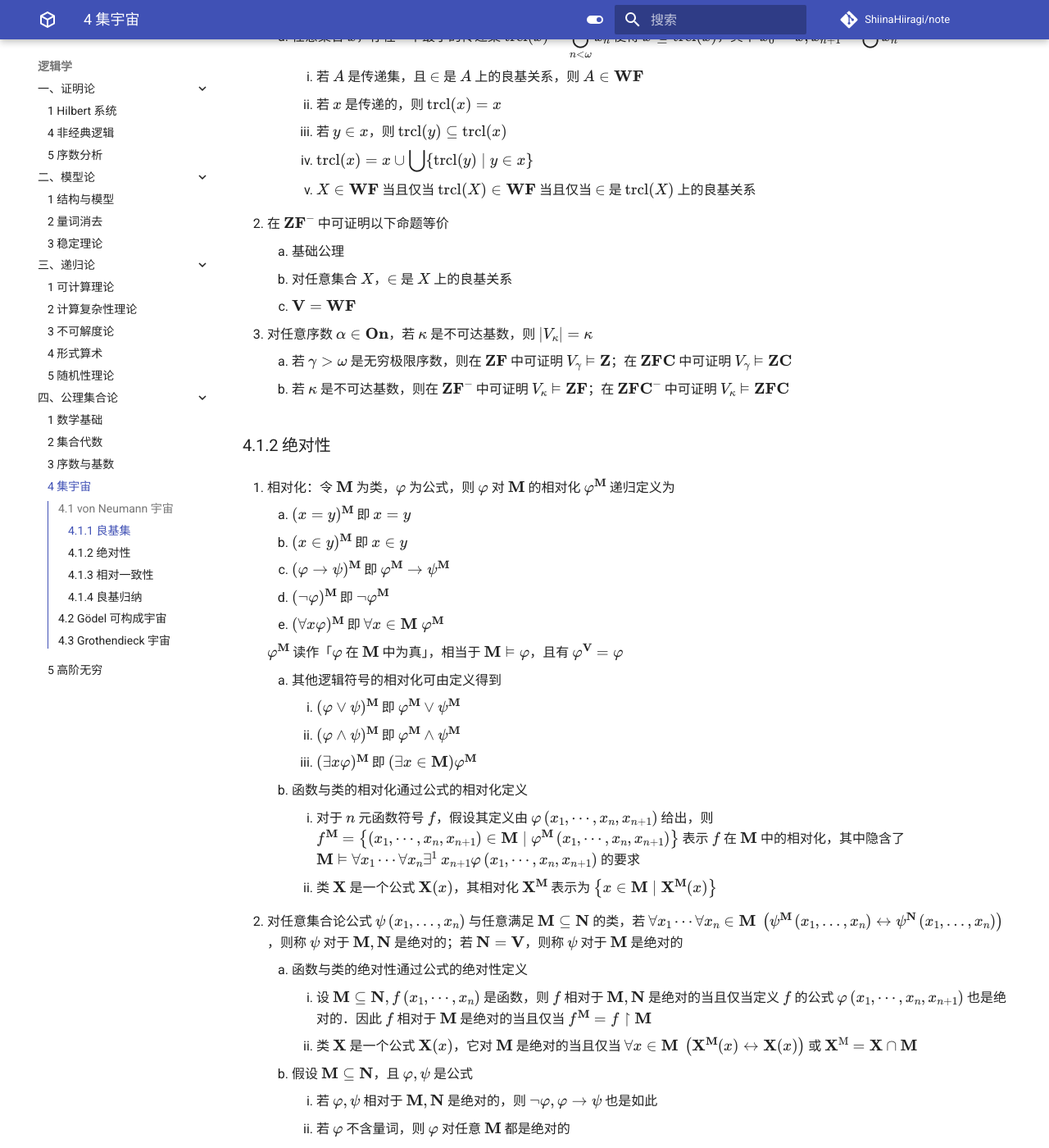
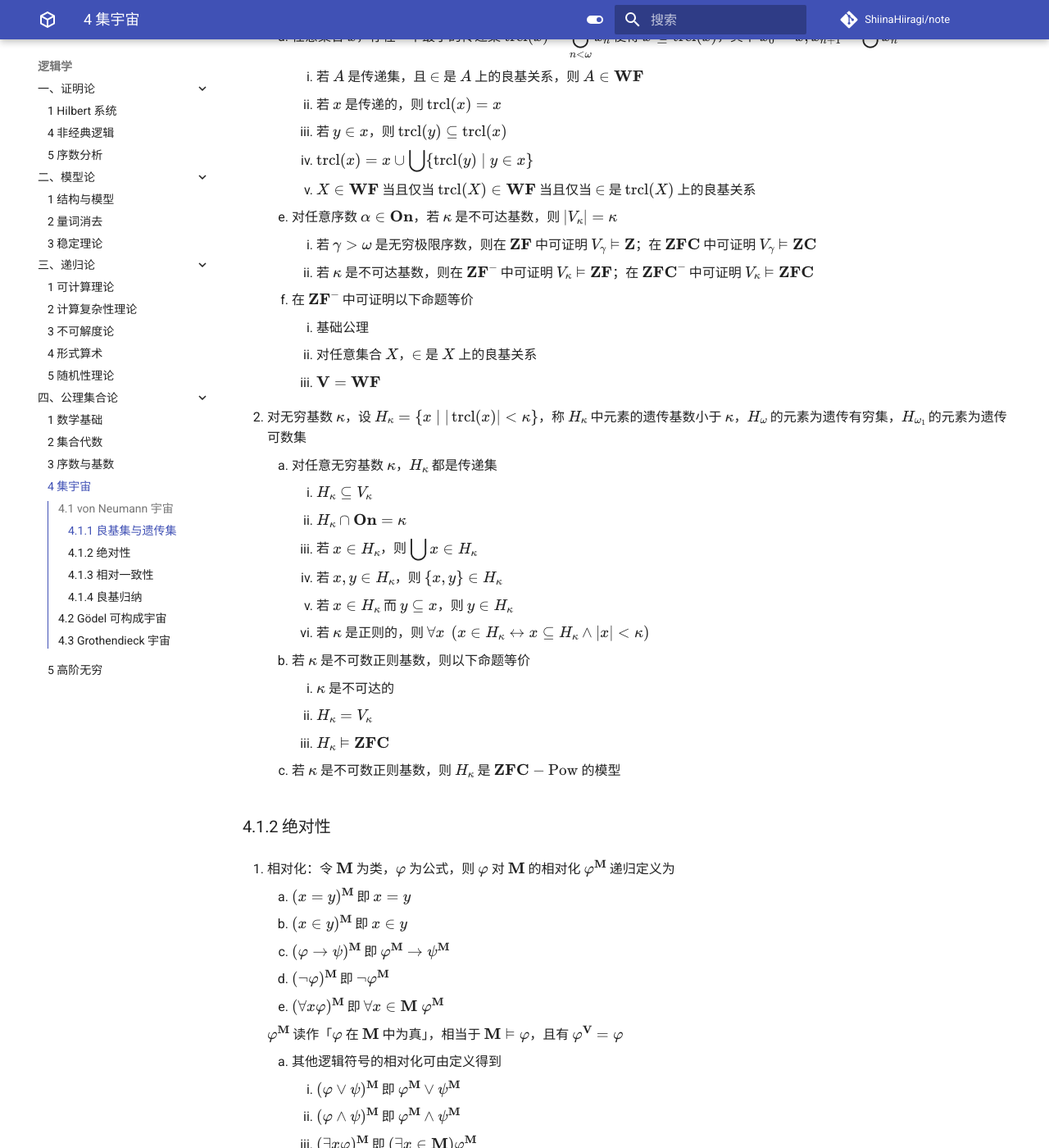
Before and after one commit to ShiinaHiiragi/note, an MkDocs documentation site: the page built from docs/logic/set/univ.md, in a window 1280 px wide and 1400 px high, scrolled down 1158 px. Shown: the whole window at 82% size. Built offline with MkDocs 1.6.1 and Material for MkDocs 9.7.7, drawn with Linux system fonts in a browser that asks for light colours; comment, search, counter and statistics services are not loaded; some of the changed text lies outside the part shown.

Commit message:
add here

```diff
--- a/docs/logic/set/univ.md
+++ b/docs/logic/set/univ.md
@@ -1,7 +1,7 @@
 # 4 集宇宙
 
 ## 4.1 von Neumann 宇宙
-### 4.1.1 良基集
+### 4.1.1 良基集与遗传集
 1. 定义良基集合类 $\mathbf{WF} = {\displaystyle \bigcup_{\alpha \in \mathrm{On}} V_{\alpha}}$，其中 $V_{\alpha}$
     1. $V_{0}=\varnothing$
     2. $V_{\alpha+1}=\mathcal{P}\left(V_{\alpha}\right)$
@@ -34,14 +34,27 @@
         3. 若 $y \in x$，则 $\operatorname{trcl}(y) \subseteq \operatorname{trcl}(x)$
         4. ${\displaystyle \operatorname{trcl}(x)=x \cup \bigcup\{\operatorname{trcl}(y) \mid y \in x\}}$
         5. $X \in \mathbf{WF}$ 当且仅当 $\operatorname{trcl}(X) \in \mathbf{WF}$ 当且仅当 $\in$ 是 $\operatorname{trcl}(X)$ 上的良基关系
+    5. 对任意序数 $\alpha \in \mathbf{On}$，若 $\kappa$ 是不可达基数，则 $\left|V_{\kappa}\right|=\kappa$
+        1. 若 $\gamma>\omega$ 是无穷极限序数，则在 $\mathbf{ZF}$ 中可证明 $V_{\gamma} \vDash \mathbf{Z}$；在 $\mathbf{ZFC}$ 中可证明 $V_{\gamma} \vDash \mathbf{ZC}$
+        2. 若 $\kappa$ 是不可达基数，则在 $\mathbf{ZF}^{-}$ 中可证明 $V_{\kappa} \vDash \mathbf{Z F}$；在 $\mathbf{ZFC}^{-}$ 中可证明 $V_{\kappa} \vDash \mathbf{ZFC}$
+    6. 在 $\mathbf{ZF}^{-}$ 中可证明以下命题等价
+        1. 基础公理
+        2. 对任意集合 $X$，$\in$ 是 $X$ 上的良基关系
+        3. $\mathbf{V}=\mathbf{WF}$
 
-2. 在 $\mathbf{ZF}^{-}$ 中可证明以下命题等价
-    1. 基础公理
-    2. 对任意集合 $X$，$\in$ 是 $X$ 上的良基关系
-    3. $\mathbf{V}=\mathbf{WF}$
-3. 对任意序数 $\alpha \in \mathbf{On}$，若 $\kappa$ 是不可达基数，则 $\left|V_{\kappa}\right|=\kappa$
-    1. 若 $\gamma>\omega$ 是无穷极限序数，则在 $\mathbf{ZF}$ 中可证明 $V_{\gamma} \vDash \mathbf{Z}$；在 $\mathbf{ZFC}$ 中可证明 $V_{\gamma} \vDash \mathbf{ZC}$
-    2. 若 $\kappa$ 是不可达基数，则在 $\mathbf{ZF}^{-}$ 中可证明 $V_{\kappa} \vDash \mathbf{Z F}$；在 $\mathbf{ZFC}^{-}$ 中可证明 $V_{\kappa} \vDash \mathbf{ZFC}$
+2. 对无穷基数 $\kappa$，设 $H_{\kappa}=\{x \mid |\operatorname{trcl}(x)| <\kappa\}$，称 $H_{\kappa}$ 中元素的遗传基数小于 $\kappa$，$H_{\omega}$ 的元素为遗传有穷集，$H_{\omega_{1}}$ 的元素为遗传可数集
+    1. 对任意无穷基数 $\kappa$，$H_{\kappa}$ 都是传递集
+        1. $H_{\kappa} \subseteq V_{\kappa}$
+        2. $H_{\kappa} \cap \mathbf{On}=\kappa$
+        3. 若 $x \in H_{\kappa}$，则 ${\displaystyle \bigcup x \in H_{\kappa}}$
+        4. 若 $x, y \in H_{\kappa}$，则 $\{x, y\} \in H_{\kappa}$
+        5. 若 $x \in H_{\kappa}$ 而 $y \subseteq x$，则 $y \in H_{\kappa}$
+        6. 若 $\kappa$ 是正则的，则 $\forall x \ \left(x \in H_{\kappa} \leftrightarrow x \subseteq H_{\kappa} \wedge|x|<\kappa\right)$
+    2. 若 $\kappa$ 是不可数正则基数，则以下命题等价
+        1. $\kappa$ 是不可达的
+        2. $H_{\kappa}=V_{\kappa}$
+        3. $H_{\kappa} \vDash \mathbf{ZFC}$
+    3. 若 $\kappa$ 是不可数正则基数，则 $H_{\kappa}$ 是 $\mathbf{ZFC}-\mathrm{Pow}$ 的模型
 
 ### 4.1.2 绝对性
 1. 相对化：令 $\mathbf{M}$ 为类，$\varphi$ 为公式，则 $\varphi$ 对 $\mathbf{M}$ 的相对化 $\varphi^{\mathbf{M}}$ 递归定义为
@@ -96,6 +109,7 @@
     3. 记 $\mathrm{IC}$ 为「存在不可达基数」，则 $\mathbf{ZFC} \nvdash \mathrm{IC}$
         1. $\operatorname{Con}(\mathbf{ZFC}) \not \to \operatorname{Con}(\mathbf{ZFC}+\mathrm{IC})$
         2. $\operatorname{Con}(\mathbf{ZFC}) \to \operatorname{Con}(\mathbf{ZFC}+\neg \mathrm{IC})$
+    4. $\operatorname{Con}(\mathbf{ZFC}) \rightarrow \operatorname{Con}(\mathbf{ZFC}-\mathrm{Pow}+\forall x \ (x$ 是可数的$))$
 3. 反映定理
 
 ### 4.1.4 良基归纳
```
